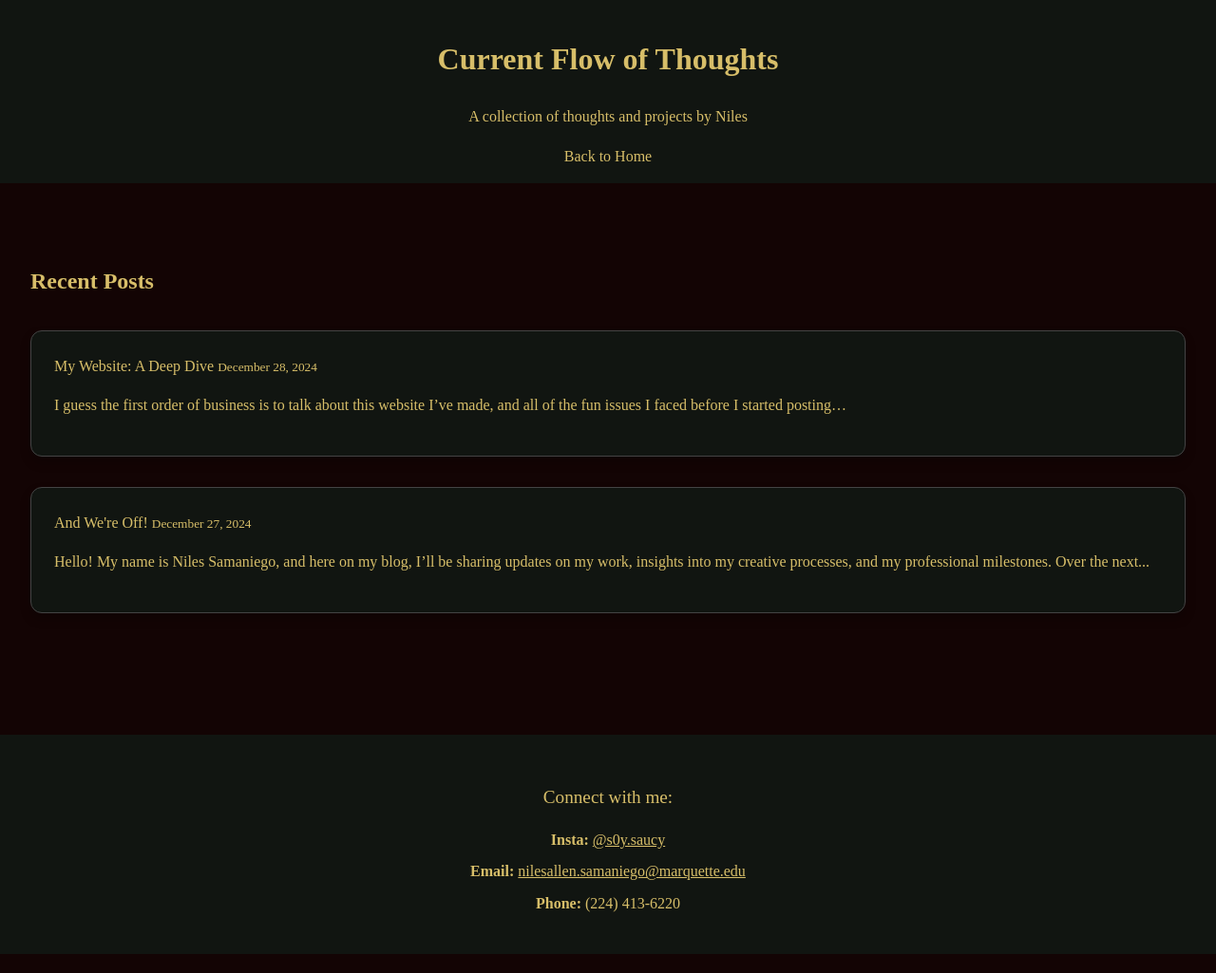
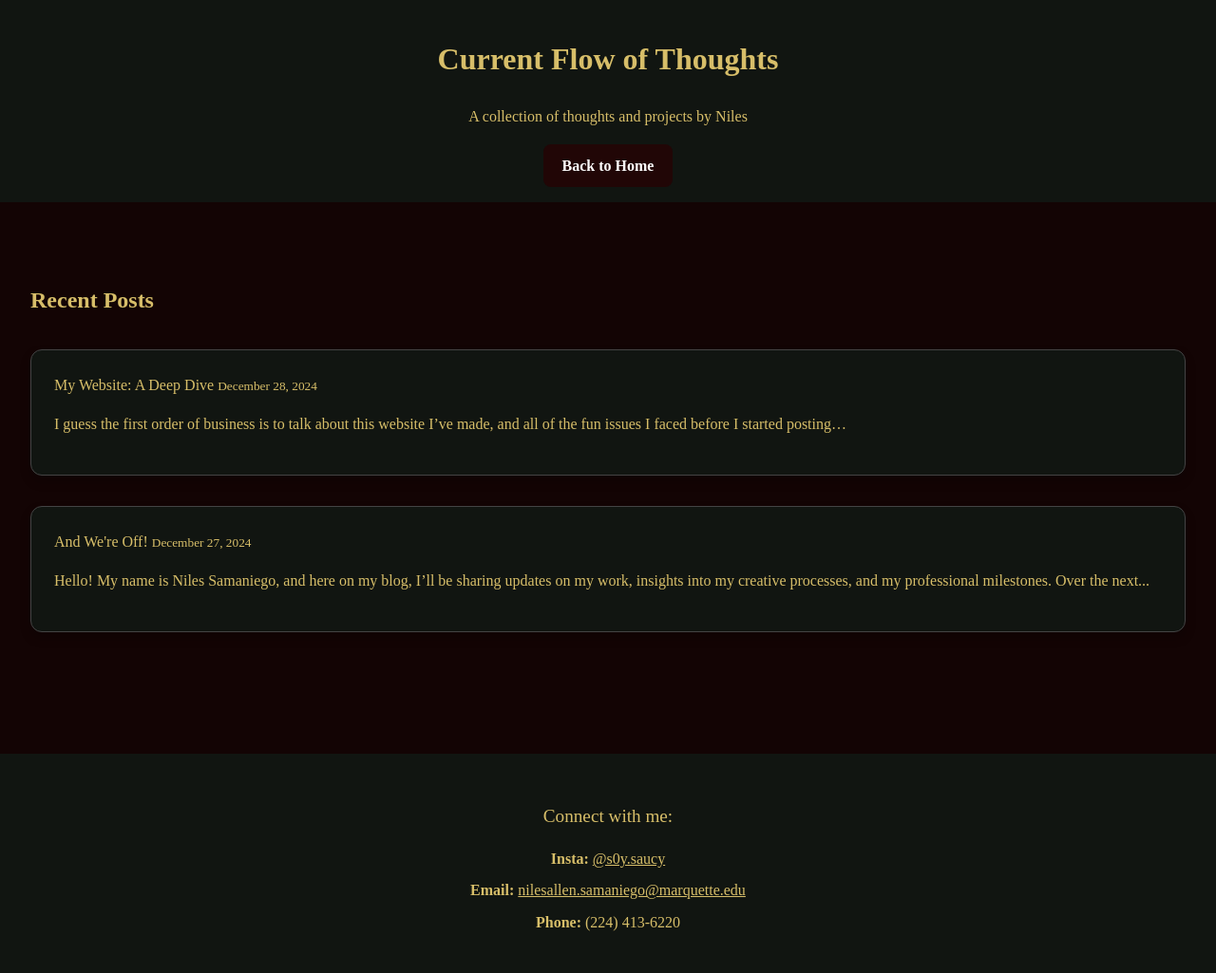
Before and after one commit to n-samaniego/Current-Flow-of-Thoughts, a Jekyll site: the page built from index.html, in a window 1280 px wide. Shown: the whole page at 95% size. Built offline with Jekyll 4.4.1, drawn with Linux system fonts in a browser that asks for light colours; the list of posts is cut into pages by our own code.

Commit message:
Update header.html

```diff
--- a/_includes/header.html
+++ b/_includes/header.html
@@ -3,6 +3,6 @@
     <p>A collection of thoughts and projects by {{ site.author }}</p>
 
     <nav>
-    <a href="{{ site.url }}/" class="home-button">Back to Home</a> <!-- Link back to the main site -->
+    <a href="{{ site.url }}/" class="button">Back to Home</a> <!-- Link back to the main site -->
     </nav>
 </header>
```
